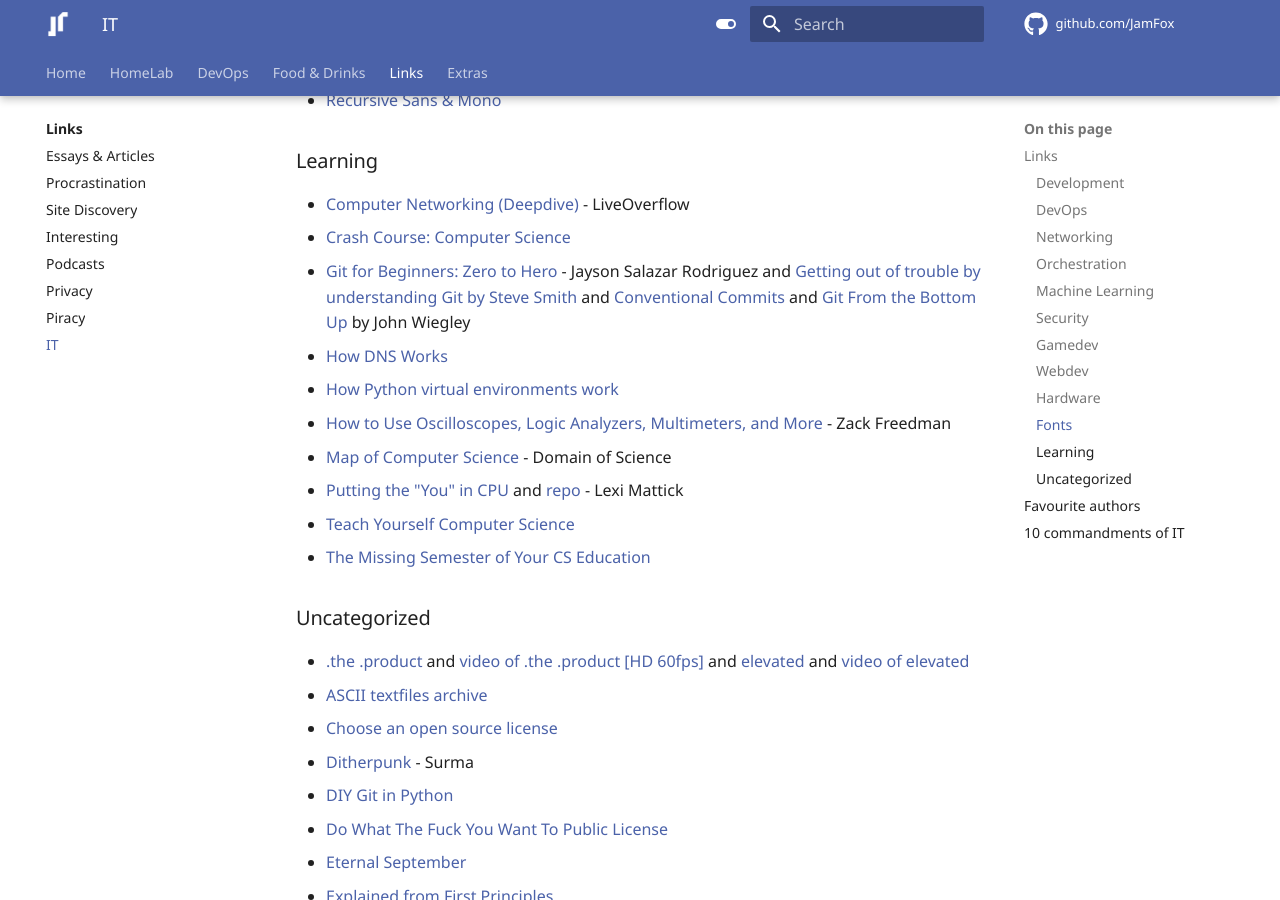
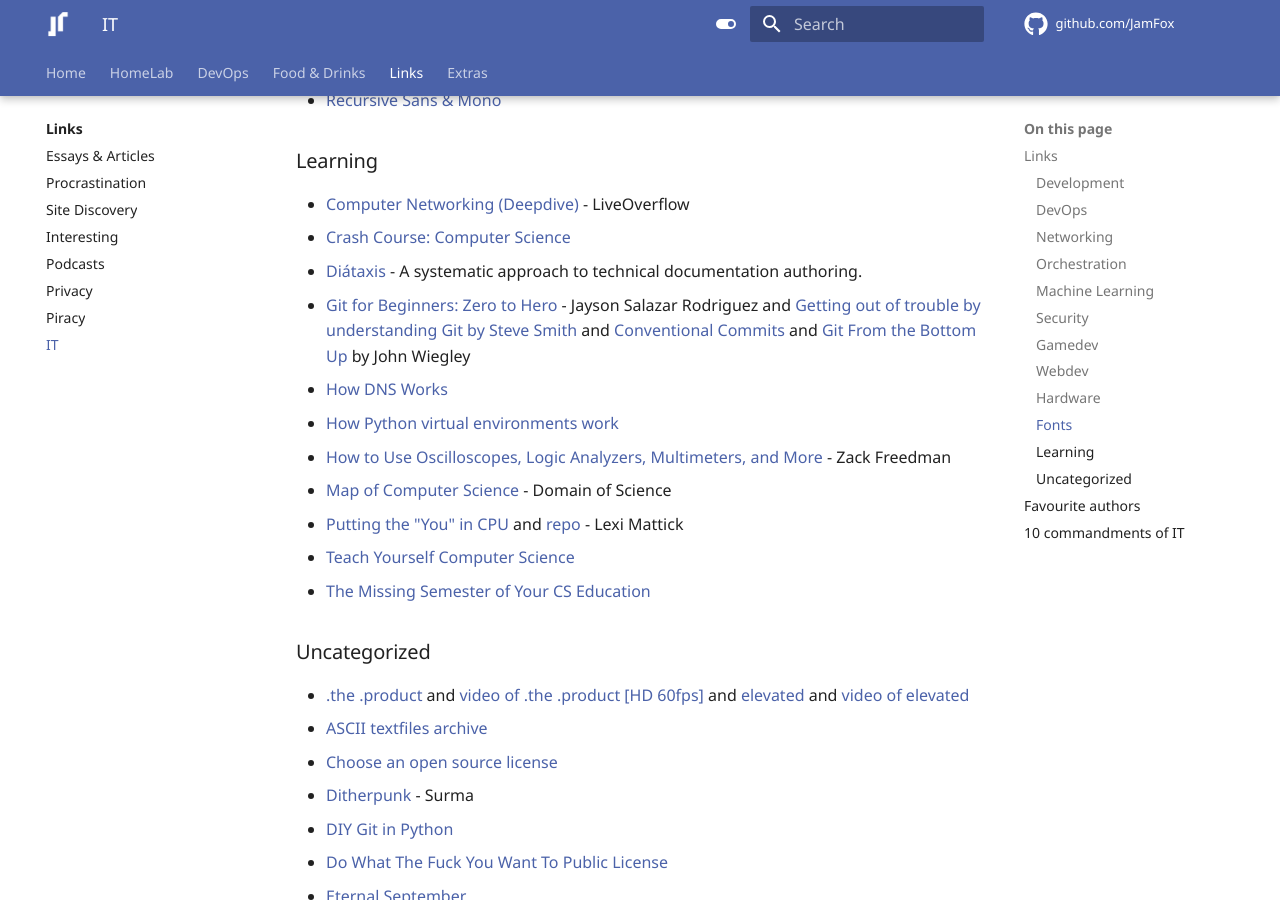
Before and after one commit to JamFox/docs.jamfox.dev, an MkDocs documentation site: the page built from docs/content/links/it.md, in a window 1280 px wide and 900 px high, scrolled down 3026 px. Built offline with MkDocs 1.6.1 and Material for MkDocs 9.7.7, drawn with Linux system fonts in a browser that asks for light colours; comment, search, counter and statistics services are not loaded.

Commit message:
add diataxis documentation

```diff
--- a/docs/content/links/it.md
+++ b/docs/content/links/it.md
@@ -101,6 +101,7 @@ title: "IT"
 
 - [Computer Networking (Deepdive)](https://youtube.com/watch?v=6G14NrjekLQ) - LiveOverflow
 - [Crash Course: Computer Science](https://youtube.com/playlist?list=PL8dPuuaLjXtNlUrzyH5r6jN9ulIgZBpdo)
+- [Diátaxis](https://diataxis.fr/) - A systematic approach to technical documentation authoring.
 - [Git for Beginners: Zero to Hero](https://jdsalaro.com/blog/git-tutorial/) - Jayson Salazar Rodriguez and [Getting out of trouble by understanding Git by Steve Smith](https://youtu.be/sevc6668cQ0) and [Conventional Commits](https://www.conventionalcommits.org/en/v1.0.0/) and [Git From the Bottom Up](https://jwiegley.github.io/git-from-the-bottom-up/) by John Wiegley
 - [How DNS Works](https://howdns.works/)
 - [How Python virtual environments work](https://snarky.ca/how-virtual-environments-work/)
```
Also changed, not shown: docs/content/links/essays.md (line endings or trailing spaces).
